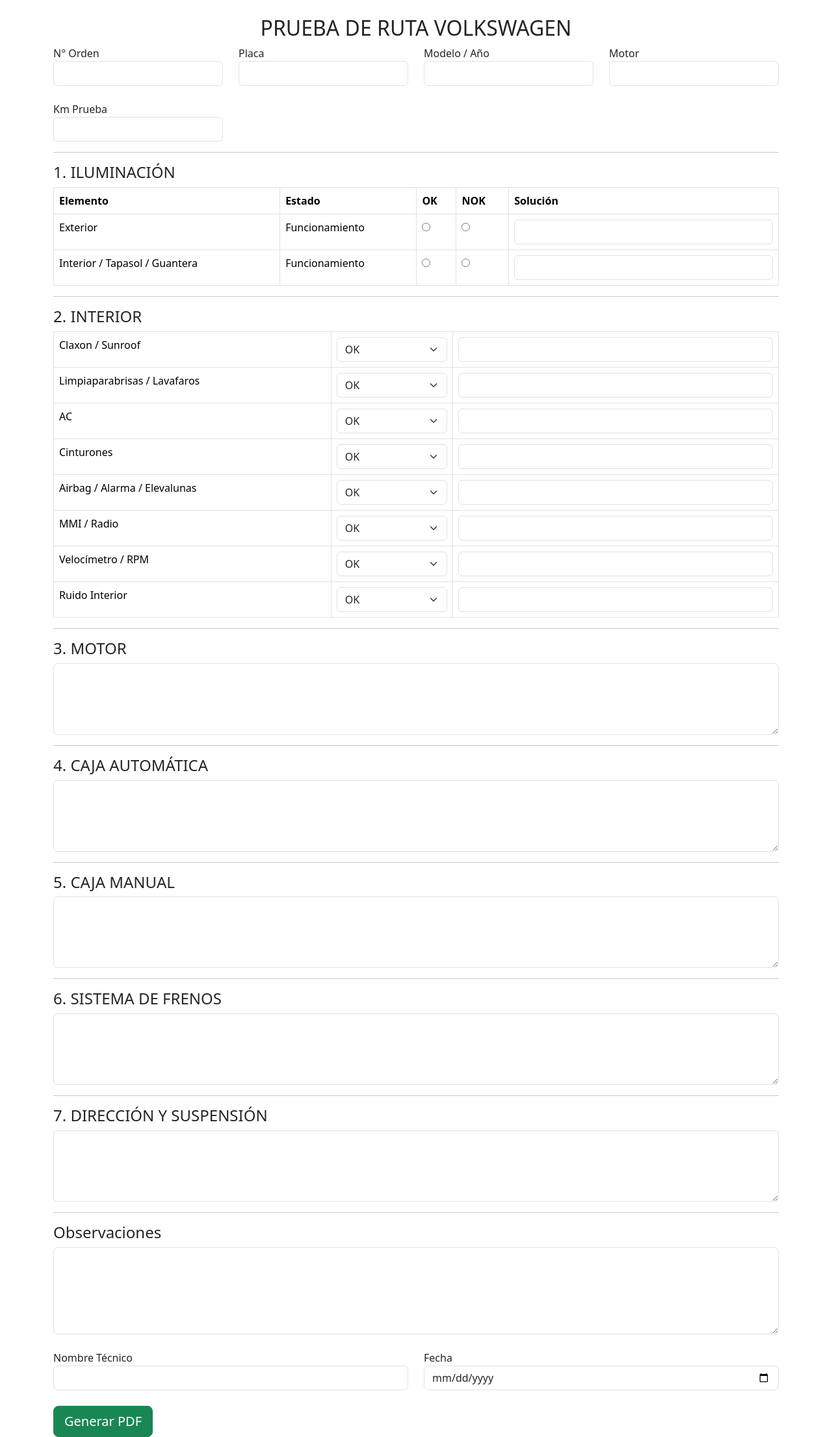
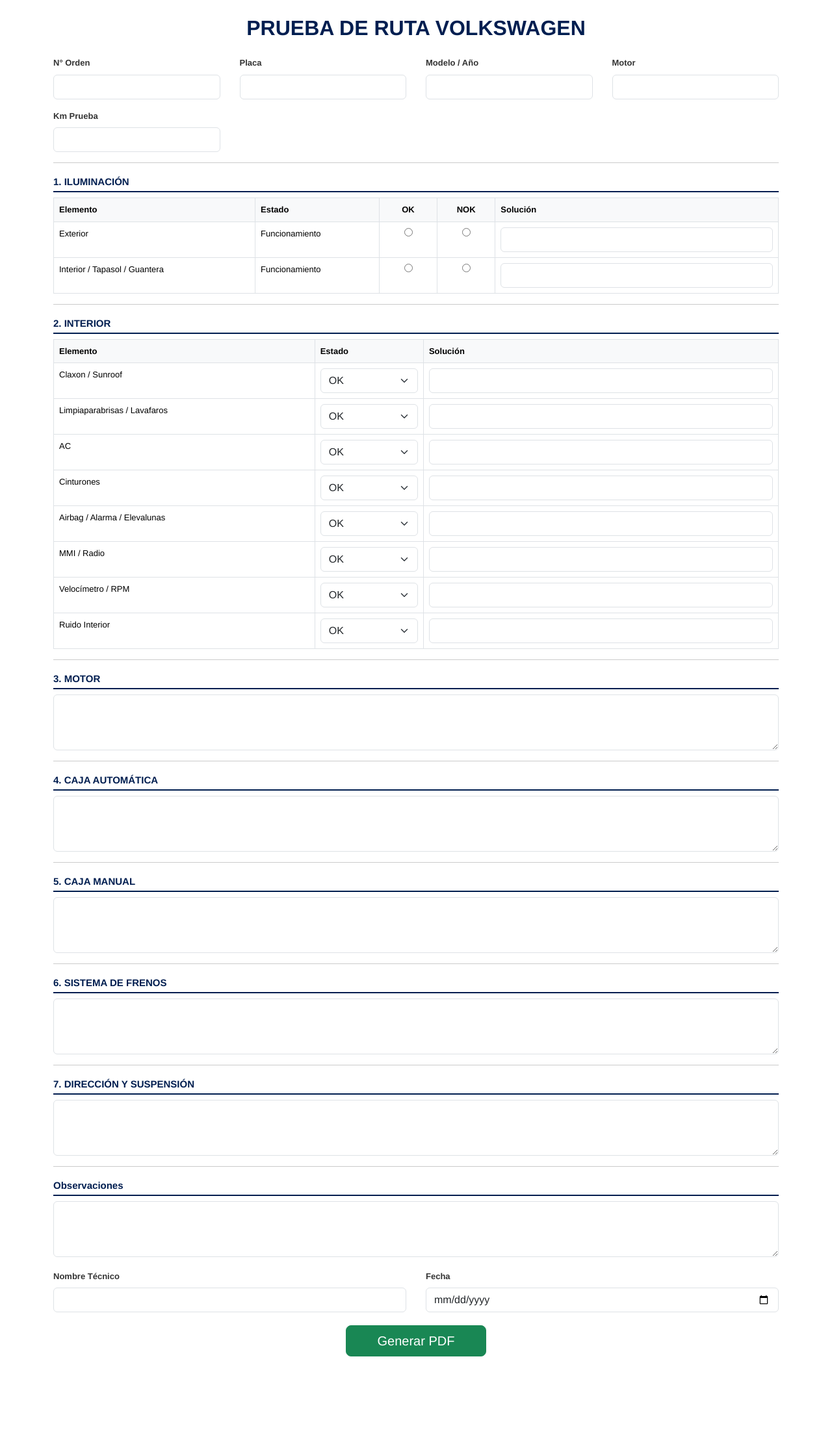
Before and after one commit to jairosandovalg/generador-pdf, a Flask app: template templates/pdf_template.html in a window 1280 px wide. Shown: the whole page at 65% size. After the commit the page ends 2088 px from the top, so only its background shows below. Run offline with Flask 3, Linux system fonts and the light colour scheme; the template is opened without the code that fills it, so the values that code supplies are empty.

Commit message:
pdf_template.html

```diff
--- a/templates/pdf_template.html
+++ b/templates/pdf_template.html
@@ -1,378 +1,179 @@
 <!DOCTYPE html>
 <html lang="es">
 <head>
+    <meta charset="UTF-8">
+    <title>Prueba de Ruta VW</title>
+    <link href="https://cdn.jsdelivr.net/npm/bootstrap@5.3.3/dist/css/bootstrap.min.css" rel="stylesheet">
+    <link rel="stylesheet" href="{{ url_for('static', filename='css/estilo.css') }}">
 
-<meta charset="UTF-8">
-
-<title>Prueba de Ruta VW</title>
-
-<link href="https://cdn.jsdelivr.net/npm/bootstrap@5.3.3/dist/css/bootstrap.min.css"
-rel="stylesheet">
-
-<link rel="stylesheet"
-href="{{ url_for('static', filename='css/estilo.css') }}">
-
+    <style>
+        @page { size: A4; margin: 15mm; }
+        body { font-family: 'Helvetica Neue', Helvetica, Arial, sans-serif; font-size: 13px; color: #333; }
+        h2 { color: #001e50; font-weight: bold; margin-bottom: 25px; }
+        h4 { color: #001e50; font-size: 15px; font-weight: bold; margin-top: 20px; border-bottom: 2px solid #001e50; padding-bottom: 5px; }
+        .table { width: 100%; margin-bottom: 1rem; vertical-align: top; border-collapse: collapse; }
+        .table-bordered th, .table-bordered td { border: 1px solid #dee2e6; padding: 8px; }
+        .table th { background-color: #f8f9fa; text-align: left; }
+        .row { display: flex; flex-wrap: wrap; margin-right: -15px; margin-left: -15px; }
+        .col-3 { flex: 0 0 25%; max-width: 25%; padding: 0 15px; box-sizing: border-box; }
+        .col-6 { flex: 0 0 50%; max-width: 50%; padding: 0 15px; box-sizing: border-box; }
+        .valor-pdf { font-weight: bold; color: #000; border-bottom: 1px dashed #ccc; padding: 2px 5px; display: block; min-height: 20px; background: #fafafa; }
+        .bloque-obs { background: #fdfdfd; border: 1px solid #dee2e6; padding: 10px; min-height: 40px; border-radius: 4px; white-space: pre-wrap; }
+    </style>
 </head>
-
 <body>
 
 <div class="container mt-4">
 
-<h2 class="text-center">
-PRUEBA DE RUTA VOLKSWAGEN
-</h2>
+    <h2 class="text-center">PRUEBA DE RUTA VOLKSWAGEN</h2>
 
-<form action="/generar" method="POST">
+    {% if not es_pdf %}<form action="/generar" method="POST">{% endif %}
 
     <div class="row">
-
-<div class="col-md-3">
-<label>N° Orden</label>
-<input type="text"
-name="orden"
-class="form-control">
+        <div class="col-3">
+            <label class="form-label fw-bold">N° Orden</label>
+            {% if es_pdf % shadow %}<div class="valor-pdf">{{ orden }}</div>{% else %}<input type="text" name="orden" class="form-control">{% endif %}
+        </div>
+        <div class="col-3">
+            <label class="form-label fw-bold">Placa</label>
+            {% if es_pdf %}<div class="valor-pdf">{{ placa }}</div>{% else %}<input type="text" name="placa" class="form-control">{% endif %}
+        </div>
+        <div class="col-3">
+            <label class="form-label fw-bold">Modelo / Año</label>
+            {% if es_pdf %}<div class="valor-pdf">{{ modelo }}</div>{% else %}<input type="text" name="modelo" class="form-control">{% endif %}
+        </div>
+        <div class="col-3">
+            <label class="form-label fw-bold">Motor</label>
+            {% if es_pdf %}<div class="valor-pdf">{{ motor }}</div>{% else %}<input type="text" name="motor" class="form-control">{% endif %}
+        </div>
     </div>
 
-<div class="col-md-3">
-<label>Placa</label>
-<input type="text"
-name="placa"
-class="form-control">
+    <div class="row mt-3">
+        <div class="col-3">
+            <label class="form-label fw-bold">Km Prueba</label>
+            {% if es_pdf %}<div class="valor-pdf">{{ km }}</div>{% else %}<input type="number" name="km" class="form-control">{% endif %}
         </div>
-
-<div class="col-md-3">
-<label>Modelo / Año</label>
-<input type="text"
-name="modelo"
-class="form-control">
-</div>
-
-<div class="col-md-3">
-<label>Motor</label>
-<input type="text"
-name="motor"
-class="form-control">
-</div>
-
-</div>
-
-<br>
-
-<div class="row">
-
-<div class="col-md-3">
-<label>Km Prueba</label>
-<input type="number"
-name="km"
-class="form-control">
-</div>
-
     </div>
 
     <hr>
 
     <h4>1. ILUMINACIÓN</h4>
-
     <table class="table table-bordered">
-
         <thead>
-
             <tr>
-
                 <th>Elemento</th>
                 <th>Estado</th>
-<th>OK</th>
-<th>NOK</th>
+                <th style="text-align: center; width: 8%;">OK</th>
+                <th style="text-align: center; width: 8%;">NOK</th>
                 <th>Solución</th>
-
             </tr>
-
         </thead>
-
         <tbody>
-
             <tr>
-
                 <td>Exterior</td>
-
                 <td>Funcionamiento</td>
-
-<td>
-<input type="radio"
-name="exterior"
-value="OK">
-</td>
-
-<td>
-<input type="radio"
-name="exterior"
-value="NOK">
-</td>
-
-<td>
-<input type="text"
-name="solucion_exterior"
-class="form-control">
-</td>
-
+                <td style="text-align: center;">{% if es_pdf %}{% if exterior == 'OK' %}✓{% endif %}{% else %}<input type="radio" name="exterior" value="OK">{% endif %}</td>
+                <td style="text-align: center;">{% if es_pdf %}{% if exterior == 'NOK' %}✗{% endif %}{% else %}<input type="radio" name="exterior" value="NOK">{% endif %}</td>
+                <td>{% if es_pdf %}{{ solucion_exterior }}{% else %}<input type="text" name="solucion_exterior" class="form-control">{% endif %}</td>
             </tr>
-
             <tr>
-
                 <td>Interior / Tapasol / Guantera</td>
-
                 <td>Funcionamiento</td>
-
-<td>
-<input type="radio"
-name="interior"
-value="OK">
-</td>
-
-<td>
-<input type="radio"
-name="interior"
-value="NOK">
-</td>
-
-<td>
-<input type="text"
-name="solucion_interior"
-class="form-control">
-</td>
-
+                <td style="text-align: center;">{% if es_pdf %}{% if interior == 'OK' %}✓{% endif %}{% else %}<input type="radio" name="interior" value="OK">{% endif %}</td>
+                <td style="text-align: center;">{% if es_pdf %}{% if interior == 'NOK' %}✗{% endif %}{% else %}<input type="radio" name="interior" value="NOK">{% endif %}</td>
+                <td>{% if es_pdf %}{{ solucion_interior }}{% else %}<input type="text" name="solucion_interior" class="form-control">{% endif %}</td>
             </tr>
-
         </tbody>
-
     </table>
 
     <hr>
 
     <h4>2. INTERIOR</h4>
+    <table class="table table-bordered">
+        <thead>
+            <tr>
+                <th>Elemento</th>
+                <th style="width: 15%;">Estado</th>
+                <th>Solución</th>
+            </tr>
+        </thead>
+        <tbody>
+            {% set elementos = [
+                ('Claxon / Sunroof', 'claxon', 'solucion_claxon'),
+                ('Limpiaparabrisas / Lavafaros', 'limpia', 'solucion_limpia'),
+                ('AC', 'ac', 'solucion_ac'),
+                ('Cinturones', 'cinturones', 'solucion_cinturones'),
+                ('Airbag / Alarma / Elevalunas', 'airbag', 'solucion_airbag'),
+                ('MMI / Radio', 'radio', 'solucion_radio'),
+                ('Velocímetro / RPM', 'rpm', 'solucion_rpm'),
+                ('Ruido Interior', 'ruido', 'solucion_ruido')
+            ] %}
 
-<table class="table table-bordered">
-
+            {% for item, name_val, name_sol in elementos %}
             <tr>
-<td>Claxon / Sunroof</td>
+                <td>{{ item }}</td>
                 <td>
-<select name="claxon"
-class="form-select">
-<option>OK</option>
-<option>NOK</option>
+                    {% if es_pdf %}
+                        <strong>{{ datos_post[name_val] }}</strong>
+                    {% else %}
+                        <select name="{{ name_val }}" class="form-select">
+                            <option value="OK">OK</option>
+                            <option value="NOK">NOK</option>
                         </select>
+                    {% endif %}
                 </td>
                 <td>
-<input type="text"
-name="solucion_claxon"
-class="form-control">
+                    {% if es_pdf %}
+                        {{ datos_post[name_sol] }}
+                    {% else %}
+                        <input type="text" name="{{ name_sol }}" class="form-control">
+                    {% endif %}
                 </td>
             </tr>
-
-<tr>
-<td>Limpiaparabrisas / Lavafaros</td>
-<td>
-<select name="limpia"
-class="form-select">
-<option>OK</option>
-<option>NOK</option>
-</select>
-</td>
-<td>
-<input type="text"
-name="solucion_limpia"
-class="form-control">
-</td>
-</tr>
-
-<tr>
-<td>AC</td>
-<td>
-<select name="ac"
-class="form-select">
-<option>OK</option>
-<option>NOK</option>
-</select>
-</td>
-<td>
-<input type="text"
-name="solucion_ac"
-class="form-control">
-</td>
-</tr>
-
-<tr>
-<td>Cinturones</td>
-<td>
-<select name="cinturones"
-class="form-select">
-<option>OK</option>
-<option>NOK</option>
-</select>
-</td>
-<td>
-<input type="text"
-name="solucion_cinturones"
-class="form-control">
-</td>
-</tr>
-
-<tr>
-<td>Airbag / Alarma / Elevalunas</td>
-<td>
-<select name="airbag"
-class="form-select">
-<option>OK</option>
-<option>NOK</option>
-</select>
-</td>
-<td>
-<input type="text"
-name="solucion_airbag"
-class="form-control">
-</td>
-</tr>
-
-<tr>
-<td>MMI / Radio</td>
-<td>
-<select name="radio"
-class="form-select">
-<option>OK</option>
-<option>NOK</option>
-</select>
-</td>
-<td>
-<input type="text"
-name="solucion_radio"
-class="form-control">
-</td>
-</tr>
-
-<tr>
-<td>Velocímetro / RPM</td>
-<td>
-<select name="rpm"
-class="form-select">
-<option>OK</option>
-<option>NOK</option>
-</select>
-</td>
-<td>
-<input type="text"
-name="solucion_rpm"
-class="form-control">
-</td>
-</tr>
-
-<tr>
-<td>Ruido Interior</td>
-<td>
-<select name="ruido"
-class="form-select">
-<option>OK</option>
-<option>NOK</option>
-</select>
-</td>
-<td>
-<input type="text"
-name="solucion_ruido"
-class="form-control">
-</td>
-</tr>
-
+            {% endfor %}
+        </tbody>
     </table>
 
+    {% set textos = [
+        ('3. MOTOR', 'motor_obs'),
+        ('4. CAJA AUTOMÁTICA', 'caja_auto'),
+        ('5. CAJA MANUAL', 'caja_manual'),
+        ('6. SISTEMA DE FRENOS', 'frenos'),
+        ('7. DIRECCIÓN Y SUSPENSIÓN', 'direccion'),
+        ('Observaciones', 'observaciones')
+    ] %}
+
+    {% for titulo, name_txt in textos %}
         <hr>
-
-<h4>3. MOTOR</h4>
-
-<textarea
-name="motor_obs"
-rows="4"
-class="form-control"></textarea>
-
-<hr>
-
-<h4>4. CAJA AUTOMÁTICA</h4>
-
-<textarea
-name="caja_auto"
-rows="4"
-class="form-control"></textarea>
-
-<hr>
-
-<h4>5. CAJA MANUAL</h4>
-
-<textarea
-name="caja_manual"
-rows="4"
-class="form-control"></textarea>
-
-<hr>
-
-<h4>6. SISTEMA DE FRENOS</h4>
-
-<textarea
-name="frenos"
-rows="4"
-class="form-control"></textarea>
-
-<hr>
-
-<h4>7. DIRECCIÓN Y SUSPENSIÓN</h4>
-
-<textarea
-name="direccion"
-rows="4"
-class="form-control"></textarea>
-
-<hr>
-
-<h4>Observaciones</h4>
-
-<textarea
-name="observaciones"
-rows="5"
-class="form-control"></textarea>
+        <h4>{{ titulo }}</h4>
+        {% if es_pdf %}
+            <div class="bloque-obs">{{ datos_post[name_txt] }}</div>
+        {% else %}
+            <textarea name="{{ name_txt }}" rows="3" class="form-control"></textarea>
+        {% endif %}
+    {% endfor %}
 
     <br>
 
     <div class="row">
-
-<div class="col-md-6">
-
-<label>Nombre Técnico</label>
-
-<input type="text"
-name="tecnico"
-class="form-control">
-
+        <div class="col-6">
+            <label class="form-label fw-bold">Nombre Técnico</label>
+            {% if es_pdf %}<div class="valor-pdf">{{ tecnico }}</div>{% else %}<input type="text" name="tecnico" class="form-control">{% endif %}
         </div>
-
-<div class="col-md-6">
-
-<label>Fecha</label>
-
-<input type="date"
-name="fecha"
-class="form-control">
-
+        <div class="col-6">
+            <label class="form-label fw-bold">Fecha</label>
+            {% if es_pdf %}<div class="valor-pdf">{{ fecha }}</div>{% else %}<input type="date" name="fecha" class="form-control">{% endif %}
         </div>
-
     </div>
 
     <br>
 
-<button
-class="btn btn-success btn-lg">
-
-Generar PDF
-
-</button>
-
+    {% if not es_pdf %}
+        <div class="text-center mb-5">
+            <button class="btn btn-success btn-lg px-5">Generar PDF</button>
+        </div>
     </form>
+    {% endif %}
 
 </div>
 
```
Lines whose indentation alone changed are shown as unchanged.
